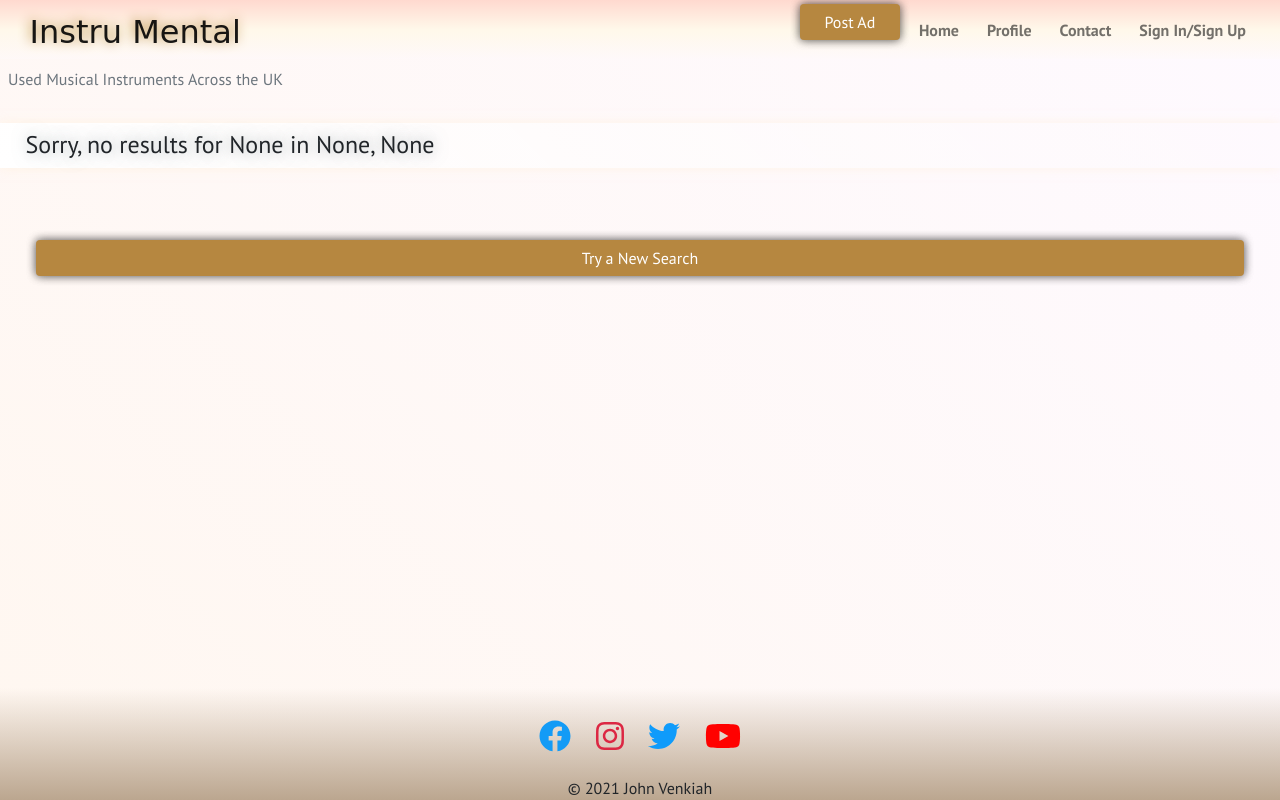
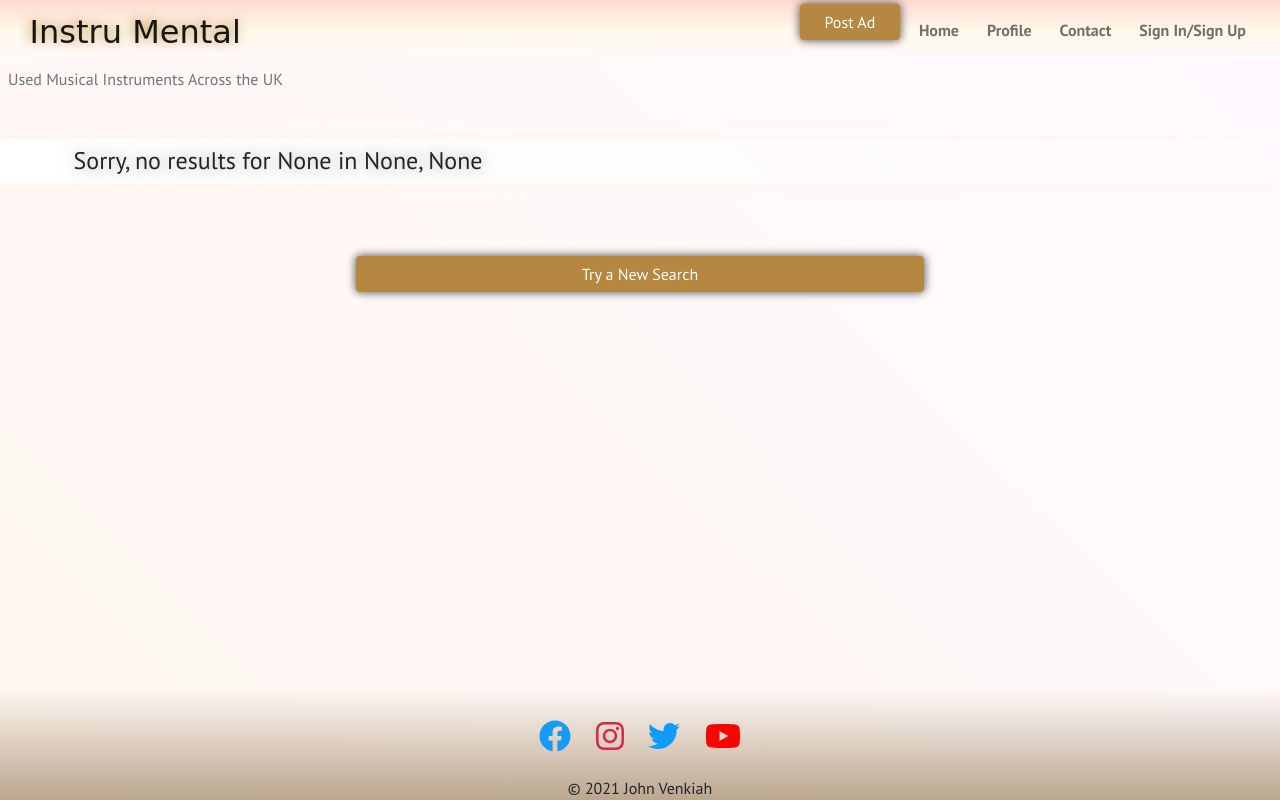
Before and after one commit to johnvenkiah/CI_PP4_John_Venkiah, a Django app: page /search/ in a window 1280 px wide. Run offline with Django 3.2, Linux system fonts and the light colour scheme; data comes from the database, SQL or seed files in the repository; both versions use the stored data as it was after the commit; some web fonts are replaced.

Commit message:
style: design search.html layout

```diff
--- a/templates/account/logout.html
+++ b/templates/account/logout.html
@@ -6,7 +6,7 @@
 
 {% block content %}
 <div class="row text-center g-0">
-    <div class="col col-md-6 p-4 mx-auto bg-light mt-md-5 shadow mb-5">
+    <div class="col col-md-6 p-4 mx-auto bg-creme mt-md-5 shadow mb-5">
         <h2>{% trans "Sign Out" %}</h1>
 
             <p>{% trans 'Thanks for your visit! Click below to proceed.' %}</p>
--- a/templates/account/remove_account.html
+++ b/templates/account/remove_account.html
@@ -1,10 +1,10 @@
 {% extends "main/base.html" %}
 
 {% block content %}
-    <div class="col p-0">
-        <div class="row justify-content-center shadow-lg pad-16 mb-8 bg-image hero-img-home"
+    <div class="row">
+        <div class="col-md-8 bg-creme mx-auto shadow-lg pad-16 mb-8 bg-image hero-img-home"
         style="background-image: url('https://scontent-arn2-1.xx.fbcdn.net/v/t1.6435-9/107693551_2983534108412424_4619359158746219415_n.jpg?_nc_cat=106&ccb=1-5&_nc_sid=e3f864&_nc_ohc=DvnQmmBpcD4AX-H--0N&_nc_ht=scontent-arn2-1.xx&oh=3ac77778042f14876f46215e05641ae8&oe=61A30EB4');">
-        <div class="col-md-4">
+        <div class="col-md-8 mx-auto">
             <div class="card bg-dark pad-16 text-white mt-5">
 
                 <h2 class="text-white text-shadow">Remove account</h2>
--- a/templates/search/search.html
+++ b/templates/search/search.html
@@ -5,24 +5,24 @@
 <div class="container-fluid">
     {% if not ads %}
     <div class="row">
-        <div class="col banner mt-2">
-            <h4 class="custom-text-shadow pt-2">Sorry, no results for {{ search_query }}</h4>
+        <div class="col col-md-6 d-grid banner mt-4">
+            <h4 class="custom-text-shadow pt-2 ps-md-5">Sorry, no results for {{ search_query }}</h4>
         </div>
     </div>
     <div class="row">
-        <div class="col mt-5">
+        <div class="col col-md-6 mt-5 mx-auto">
             <a class="btn btn-main m-4" href="{% url 'main:home' %}">Try a New Search</a>
         </div>
     </div>
     {% else %}
     <div class="row">
-        <div class="col banner mt-2">
-            <p class="custom-text-shadow pt-2">Search results for {{ search_query }}</p>
+        <div class="col col-md-8 banner mt-2">
+            <p class="custom-text-shadow pt-2 ps-md-5">Search results for {{ search_query }}</p>
         </div>
     </div>
     {% for ad in ads %}
     <div class="row">
-        <div class="col">
+        <div class="col col-md-8 mx-auto">
             <a class="card ad mt-3 pad-16" href="{% url 'ads:ad_detail' ad.seller ad.slug %}">
                 <div class="row">
                     <div class="col-4">
```
Also changed, not shown: db.sqlite3.
